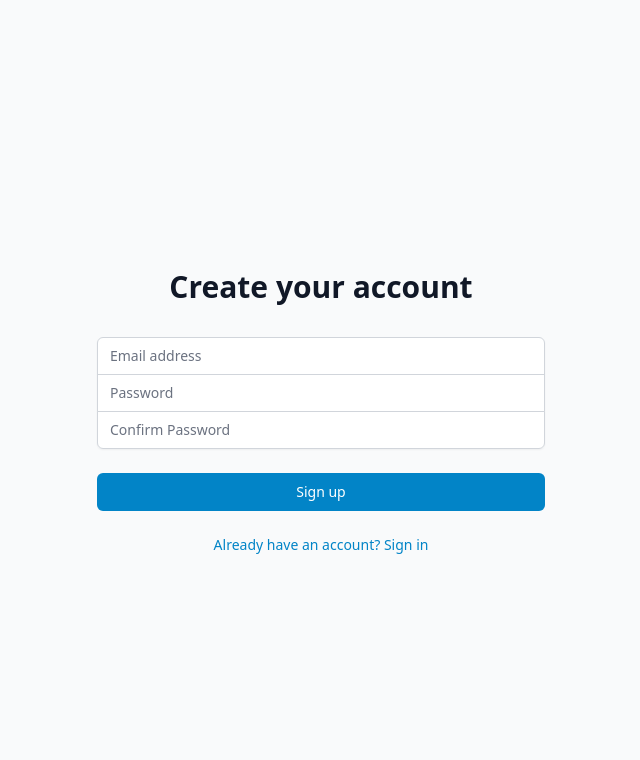
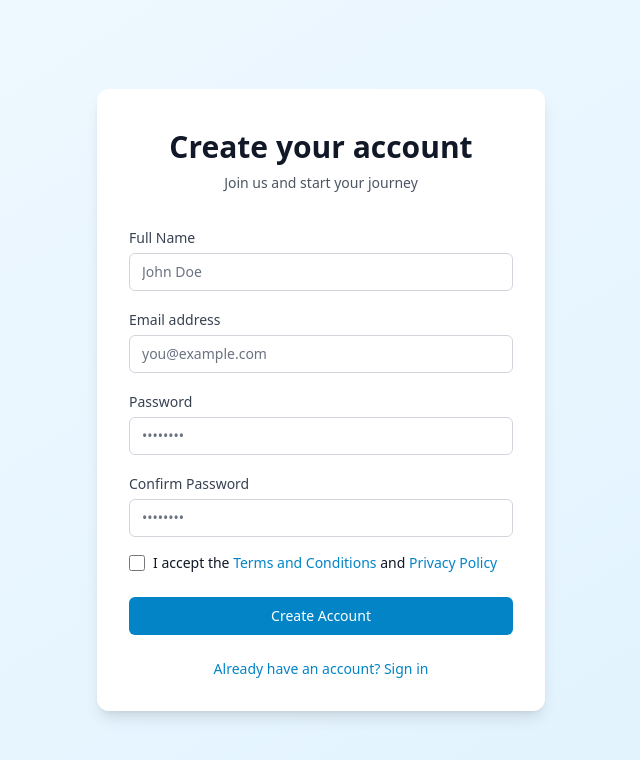
Before and after one commit to AbdulrahmanFa2hy/fullStack-invoice, a React (Vite) app: page /signup in a window 1280 px wide. Shown: the top 760 px of the page, without its empty margins (319-959 px from the left). Built offline with nearby package versions, Linux system fonts and the light colour scheme; what @react-pdf/renderer would draw is missing.

Commit message:
add plans section

```diff
--- a/src/App.jsx
+++ b/src/App.jsx
@@ -10,33 +10,67 @@ import Signup from "./pages/Signup";
 import Navbar from "./components/Navbar";
 import Home from "./pages/Home";
 import Invoices from "./pages/Invoices";
+import SubscriptionPlans from "./pages/SubscriptionPlans";
 
 function App() {
   const [isAuthenticated, setIsAuthenticated] = useState(false);
+  const [hasSubscription, setHasSubscription] = useState(false);
+
+  const handleAuth = () => {
+    setIsAuthenticated(true);
+  };
+
+  const handleSubscription = () => {
+    setHasSubscription(true);
+  };
+
+  const AuthRoute = ({ children }) => {
+    if (!isAuthenticated) {
+      return <Navigate to="/login" replace />;
+    }
+
+    if (!hasSubscription) {
+      return <Navigate to="/subscription-plans" replace />;
+    }
+
+    return children;
+  };
 
   return (
     <Router>
-      {isAuthenticated && <Navbar />}
+      {isAuthenticated && hasSubscription && <Navbar />}
       <Routes>
         <Route
           path="/"
           element={
-            isAuthenticated ? <Home /> : <Navigate to="/login" replace />
+            <AuthRoute>
+              <Home />
+            </AuthRoute>
           }
         />
         <Route
           path="/invoices"
           element={
-            isAuthenticated ? <Invoices /> : <Navigate to="/login" replace />
+            <AuthRoute>
+              <Invoices />
+            </AuthRoute>
           }
         />
         <Route
           path="/customers"
           element={
-            isAuthenticated ? (
+            <AuthRoute>
               <div>Customers Page</div>
+            </AuthRoute>
+          }
+        />
+        <Route
+          path="/subscription-plans"
+          element={
+            isAuthenticated && !hasSubscription ? (
+              <SubscriptionPlans onSubscribe={handleSubscription} />
             ) : (
-              <Navigate to="/login" replace />
+              <Navigate to="/" replace />
             )
           }
         />
@@ -44,9 +78,12 @@ function App() {
           path="/login"
           element={
             !isAuthenticated ? (
-              <Login onLogin={() => setIsAuthenticated(true)} />
+              <Login onLogin={handleAuth} />
             ) : (
-              <Navigate to="/" replace />
+              <Navigate
+                to={hasSubscription ? "/" : "/subscription-plans"}
+                replace
+              />
             )
           }
         />
@@ -54,9 +91,12 @@ function App() {
           path="/signup"
           element={
             !isAuthenticated ? (
-              <Signup onSignup={() => setIsAuthenticated(true)} />
+              <Signup onSignup={handleAuth} />
             ) : (
-              <Navigate to="/" replace />
+              <Navigate
+                to={hasSubscription ? "/" : "/subscription-plans"}
+                replace
+              />
             )
           }
         />
--- a/src/pages/Login.jsx
+++ b/src/pages/Login.jsx
@@ -1,28 +1,37 @@
-import { useState } from 'react';
-import { Link } from 'react-router-dom';
+import { useState } from "react";
+import { Link, useNavigate } from "react-router-dom";
 
 function Login({ onLogin }) {
-  const [email, setEmail] = useState('');
-  const [password, setPassword] = useState('');
+  const navigate = useNavigate();
+  const [email, setEmail] = useState("");
+  const [password, setPassword] = useState("");
+  const [rememberMe, setRememberMe] = useState(false);
 
   const handleSubmit = (e) => {
     e.preventDefault();
-    // TODO: Add actual authentication logic
+    // TODO: Add actual login logic
     onLogin();
+    navigate("/subscription-plans");
   };
 
   return (
-    <div className="min-h-screen flex items-center justify-center bg-gray-50 py-12 px-4 sm:px-6 lg:px-8">
-      <div className="max-w-md w-full space-y-8">
+    <div className="min-h-screen flex items-center justify-center bg-gradient-to-br from-primary-50 to-primary-100 py-12 px-4 sm:px-6 lg:px-8">
+      <div className="max-w-md w-full space-y-8 bg-white p-8 rounded-xl shadow-lg">
         <div>
-          <h2 className="mt-6 text-center text-3xl font-extrabold text-gray-900">
+          <h2 className="mt-2 text-center text-3xl font-extrabold text-gray-900">
+            Welcome back
+          </h2>
+          <p className="mt-2 text-center text-sm text-gray-600">
             Sign in to your account
-          </h2>
+          </p>
         </div>
         <form className="mt-8 space-y-6" onSubmit={handleSubmit}>
-          <div className="rounded-md shadow-sm -space-y-px">
+          <div className="space-y-4">
             <div>
-              <label htmlFor="email-address" className="sr-only">
+              <label
+                htmlFor="email-address"
+                className="text-sm font-medium text-gray-700"
+              >
                 Email address
               </label>
               <input
@@ -31,14 +40,17 @@ function Login({ onLogin }) {
                 type="email"
                 autoComplete="email"
                 required
-                className="appearance-none rounded-none relative block w-full px-3 py-2 border border-gray-300 placeholder-gray-500 text-gray-900 rounded-t-md focus:outline-none focus:ring-primary-500 focus:border-primary-500 focus:z-10 sm:text-sm"
-                placeholder="Email address"
+                className="mt-1 appearance-none relative block w-full px-3 py-2 border border-gray-300 rounded-md placeholder-gray-500 text-gray-900 focus:outline-none focus:ring-primary-500 focus:border-primary-500 sm:text-sm"
+                placeholder="you@example.com"
                 value={email}
                 onChange={(e) => setEmail(e.target.value)}
               />
             </div>
             <div>
-              <label htmlFor="password" className="sr-only">
+              <label
+                htmlFor="password"
+                className="text-sm font-medium text-gray-700"
+              >
                 Password
               </label>
               <input
@@ -47,25 +59,56 @@ function Login({ onLogin }) {
                 type="password"
                 autoComplete="current-password"
                 required
-                className="appearance-none rounded-none relative block w-full px-3 py-2 border border-gray-300 placeholder-gray-500 text-gray-900 rounded-b-md focus:outline-none focus:ring-primary-500 focus:border-primary-500 focus:z-10 sm:text-sm"
-                placeholder="Password"
+                className="mt-1 appearance-none relative block w-full px-3 py-2 border border-gray-300 rounded-md placeholder-gray-500 text-gray-900 focus:outline-none focus:ring-primary-500 focus:border-primary-500 sm:text-sm"
+                placeholder="••••••••"
                 value={password}
                 onChange={(e) => setPassword(e.target.value)}
               />
+            </div>
+
+            <div className="flex items-center justify-between">
+              <div className="flex items-center">
+                <input
+                  id="remember-me"
+                  name="remember-me"
+                  type="checkbox"
+                  className="h-4 w-4 text-primary-600 focus:ring-primary-500 border-gray-300 rounded"
+                  checked={rememberMe}
+                  onChange={(e) => setRememberMe(e.target.checked)}
+                />
+                <label
+                  htmlFor="remember-me"
+                  className="ml-2 block text-sm text-gray-900"
+                >
+                  Remember me
+                </label>
+              </div>
+
+              <div className="text-sm">
+                <Link
+                  to="/forgot-password"
+                  className="font-medium text-primary-600 hover:text-primary-500"
+                >
+                  Forgot your password?
+                </Link>
+              </div>
             </div>
           </div>
 
           <div>
             <button
               type="submit"
-              className="group relative w-full flex justify-center py-2 px-4 border border-transparent text-sm font-medium rounded-md text-white bg-primary-600 hover:bg-primary-700 focus:outline-none focus:ring-2 focus:ring-offset-2 focus:ring-primary-500"
+              className="group relative w-full flex justify-center py-2 px-4 border border-transparent text-sm font-medium rounded-md text-white bg-primary-600 hover:bg-primary-700 focus:outline-none focus:ring-2 focus:ring-offset-2 focus:ring-primary-500 transition-colors duration-200"
             >
               Sign in
             </button>
           </div>
 
           <div className="text-sm text-center">
-            <Link to="/signup" className="font-medium text-primary-600 hover:text-primary-500">
+            <Link
+              to="/signup"
+              className="font-medium text-primary-600 hover:text-primary-500 transition-colors duration-200"
+            >
               Don't have an account? Sign up
             </Link>
           </div>
--- a/src/pages/Signup.jsx
+++ b/src/pages/Signup.jsx
@@ -1,10 +1,13 @@
-import { useState } from 'react';
-import { Link } from 'react-router-dom';
+import { useState } from "react";
+import { Link, useNavigate } from "react-router-dom";
 
 function Signup({ onSignup }) {
-  const [email, setEmail] = useState('');
-  const [password, setPassword] = useState('');
-  const [confirmPassword, setConfirmPassword] = useState('');
+  const navigate = useNavigate();
+  const [name, setName] = useState("");
+  const [email, setEmail] = useState("");
+  const [password, setPassword] = useState("");
+  const [confirmPassword, setConfirmPassword] = useState("");
+  const [acceptTerms, setAcceptTerms] = useState(false);
 
   const handleSubmit = (e) => {
     e.preventDefault();
@@ -12,22 +15,51 @@ function Signup({ onSignup }) {
       alert("Passwords don't match!");
       return;
     }
+    if (!acceptTerms) {
+      alert("Please accept the terms and conditions");
+      return;
+    }
     // TODO: Add actual signup logic
     onSignup();
+    navigate("/subscription-plans");
   };
 
   return (
-    <div className="min-h-screen flex items-center justify-center bg-gray-50 py-12 px-4 sm:px-6 lg:px-8">
-      <div className="max-w-md w-full space-y-8">
+    <div className="min-h-screen flex items-center justify-center bg-gradient-to-br from-primary-50 to-primary-100 py-12 px-4 sm:px-6 lg:px-8">
+      <div className="max-w-md w-full space-y-8 bg-white p-8 rounded-xl shadow-lg">
         <div>
-          <h2 className="mt-6 text-center text-3xl font-extrabold text-gray-900">
+          <h2 className="mt-2 text-center text-3xl font-extrabold text-gray-900">
             Create your account
           </h2>
+          <p className="mt-2 text-center text-sm text-gray-600">
+            Join us and start your journey
+          </p>
         </div>
         <form className="mt-8 space-y-6" onSubmit={handleSubmit}>
-          <div className="rounded-md shadow-sm -space-y-px">
+          <div className="space-y-4">
             <div>
-              <label htmlFor="email-address" className="sr-only">
+              <label
+                htmlFor="name"
+                className="text-sm font-medium text-gray-700"
+              >
+                Full Name
+              </label>
+              <input
+                id="name"
+                name="name"
+                type="text"
+                required
+                className="mt-1 appearance-none relative block w-full px-3 py-2 border border-gray-300 rounded-md placeholder-gray-500 text-gray-900 focus:outline-none focus:ring-primary-500 focus:border-primary-500 sm:text-sm"
+                placeholder="John Doe"
+                value={name}
+                onChange={(e) => setName(e.target.value)}
+              />
+            </div>
+            <div>
+              <label
+                htmlFor="email-address"
+                className="text-sm font-medium text-gray-700"
+              >
                 Email address
               </label>
               <input
@@ -36,14 +68,17 @@ function Signup({ onSignup }) {
                 type="email"
                 autoComplete="email"
                 required
-                className="appearance-none rounded-none relative block w-full px-3 py-2 border border-gray-300 placeholder-gray-500 text-gray-900 rounded-t-md focus:outline-none focus:ring-primary-500 focus:border-primary-500 focus:z-10 sm:text-sm"
-                placeholder="Email address"
+                className="mt-1 appearance-none relative block w-full px-3 py-2 border border-gray-300 rounded-md placeholder-gray-500 text-gray-900 focus:outline-none focus:ring-primary-500 focus:border-primary-500 sm:text-sm"
+                placeholder="you@example.com"
                 value={email}
                 onChange={(e) => setEmail(e.target.value)}
               />
             </div>
             <div>
-              <label htmlFor="password" className="sr-only">
+              <label
+                htmlFor="password"
+                className="text-sm font-medium text-gray-700"
+              >
                 Password
               </label>
               <input
@@ -52,14 +87,17 @@ function Signup({ onSignup }) {
                 type="password"
                 autoComplete="new-password"
                 required
-                className="appearance-none rounded-none relative block w-full px-3 py-2 border border-gray-300 placeholder-gray-500 text-gray-900 focus:outline-none focus:ring-primary-500 focus:border-primary-500 focus:z-10 sm:text-sm"
-                placeholder="Password"
+                className="mt-1 appearance-none relative block w-full px-3 py-2 border border-gray-300 rounded-md placeholder-gray-500 text-gray-900 focus:outline-none focus:ring-primary-500 focus:border-primary-500 sm:text-sm"
+                placeholder="••••••••"
                 value={password}
                 onChange={(e) => setPassword(e.target.value)}
               />
             </div>
             <div>
-              <label htmlFor="confirm-password" className="sr-only">
+              <label
+                htmlFor="confirm-password"
+                className="text-sm font-medium text-gray-700"
+              >
                 Confirm Password
               </label>
               <input
@@ -68,25 +106,59 @@ function Signup({ onSignup }) {
                 type="password"
                 autoComplete="new-password"
                 required
-                className="appearance-none rounded-none relative block w-full px-3 py-2 border border-gray-300 placeholder-gray-500 text-gray-900 rounded-b-md focus:outline-none focus:ring-primary-500 focus:border-primary-500 focus:z-10 sm:text-sm"
-                placeholder="Confirm Password"
+                className="mt-1 appearance-none relative block w-full px-3 py-2 border border-gray-300 rounded-md placeholder-gray-500 text-gray-900 focus:outline-none focus:ring-primary-500 focus:border-primary-500 sm:text-sm"
+                placeholder="••••••••"
                 value={confirmPassword}
                 onChange={(e) => setConfirmPassword(e.target.value)}
               />
+            </div>
+
+            <div className="flex items-center">
+              <input
+                id="accept-terms"
+                name="accept-terms"
+                type="checkbox"
+                className="h-4 w-4 text-primary-600 focus:ring-primary-500 border-gray-300 rounded"
+                checked={acceptTerms}
+                onChange={(e) => setAcceptTerms(e.target.checked)}
+                required
+              />
+              <label
+                htmlFor="accept-terms"
+                className="ml-2 block text-sm text-gray-900"
+              >
+                I accept the{" "}
+                <a
+                  href="/terms"
+                  className="text-primary-600 hover:text-primary-500"
+                >
+                  Terms and Conditions
+                </a>{" "}
+                and{" "}
+                <a
+                  href="/privacy"
+                  className="text-primary-600 hover:text-primary-500"
+                >
+                  Privacy Policy
+                </a>
+              </label>
             </div>
           </div>
 
           <div>
             <button
               type="submit"
-              className="group relative w-full flex justify-center py-2 px-4 border border-transparent text-sm font-medium rounded-md text-white bg-primary-600 hover:bg-primary-700 focus:outline-none focus:ring-2 focus:ring-offset-2 focus:ring-primary-500"
+              className="group relative w-full flex justify-center py-2 px-4 border border-transparent text-sm font-medium rounded-md text-white bg-primary-600 hover:bg-primary-700 focus:outline-none focus:ring-2 focus:ring-offset-2 focus:ring-primary-500 transition-colors duration-200"
             >
-              Sign up
+              Create Account
             </button>
           </div>
 
           <div className="text-sm text-center">
-            <Link to="/login" className="font-medium text-primary-600 hover:text-primary-500">
+            <Link
+              to="/login"
+              className="font-medium text-primary-600 hover:text-primary-500 transition-colors duration-200"
+            >
               Already have an account? Sign in
             </Link>
           </div>
--- /dev/null
+++ b/src/pages/SubscriptionPlans.jsx
@@ -0,0 +1,79 @@
+import { useNavigate } from "react-router-dom";
+
+function SubscriptionPlans({ onSubscribe }) {
+  const navigate = useNavigate();
+
+  const plans = [
+    {
+      name: "Basic Invoicing",
+      description:
+        "Perfect for small businesses. Includes basic invoice templates and monthly reporting.",
+      image: "/images/basic-plan.svg", // You'll need to add these images to your public folder
+      type: "basic",
+    },
+    {
+      name: "Professional Suite",
+      description:
+        "Advanced invoicing features with customizable templates and detailed analytics.",
+      image: "/images/pro-plan.svg",
+      type: "professional",
+    },
+    {
+      name: "Enterprise Solution",
+      description:
+        "Full-featured invoice management system with multi-user support and API access.",
+      image: "/images/enterprise-plan.svg",
+      type: "enterprise",
+    },
+  ];
+
+  const handlePlanSelection = (planType) => {
+    // TODO: Handle plan selection logic with backend
+    onSubscribe();
+    navigate("/"); // Redirect to home after selection
+  };
+
+  return (
+    <div className="min-h-screen bg-gray-50 py-12 px-4 sm:px-6 lg:px-8">
+      <div className="max-w-7xl mx-auto">
+        <div className="text-center mb-12">
+          <h2 className="text-3xl font-extrabold text-gray-900 sm:text-4xl">
+            Choose Your Invoice Plan
+          </h2>
+          <p className="mt-3 text-xl text-gray-500">
+            Select the plan that best fits your business needs
+          </p>
+        </div>
+
+        <div className="grid grid-cols-1 gap-6 sm:grid-cols-2 lg:grid-cols-3">
+          {plans.map((plan) => (
+            <div
+              key={plan.type}
+              className="bg-white rounded-lg shadow-lg overflow-hidden cursor-pointer transform transition-transform hover:scale-105"
+              onClick={() => handlePlanSelection(plan.type)}
+            >
+              <div className="p-6">
+                <img
+                  src={plan.image}
+                  alt={plan.name}
+                  className="w-full h-48 object-cover mb-6"
+                />
+                <h3 className="text-2xl font-bold text-gray-900 mb-4">
+                  {plan.name}
+                </h3>
+                <p className="text-gray-600">{plan.description}</p>
+              </div>
+              <div className="bg-gray-50 px-6 py-4">
+                <button className="w-full bg-primary-600 text-white py-2 px-4 rounded-md hover:bg-primary-700">
+                  Select Plan
+                </button>
+              </div>
+            </div>
+          ))}
+        </div>
+      </div>
+    </div>
+  );
+}
+
+export default SubscriptionPlans;
```
